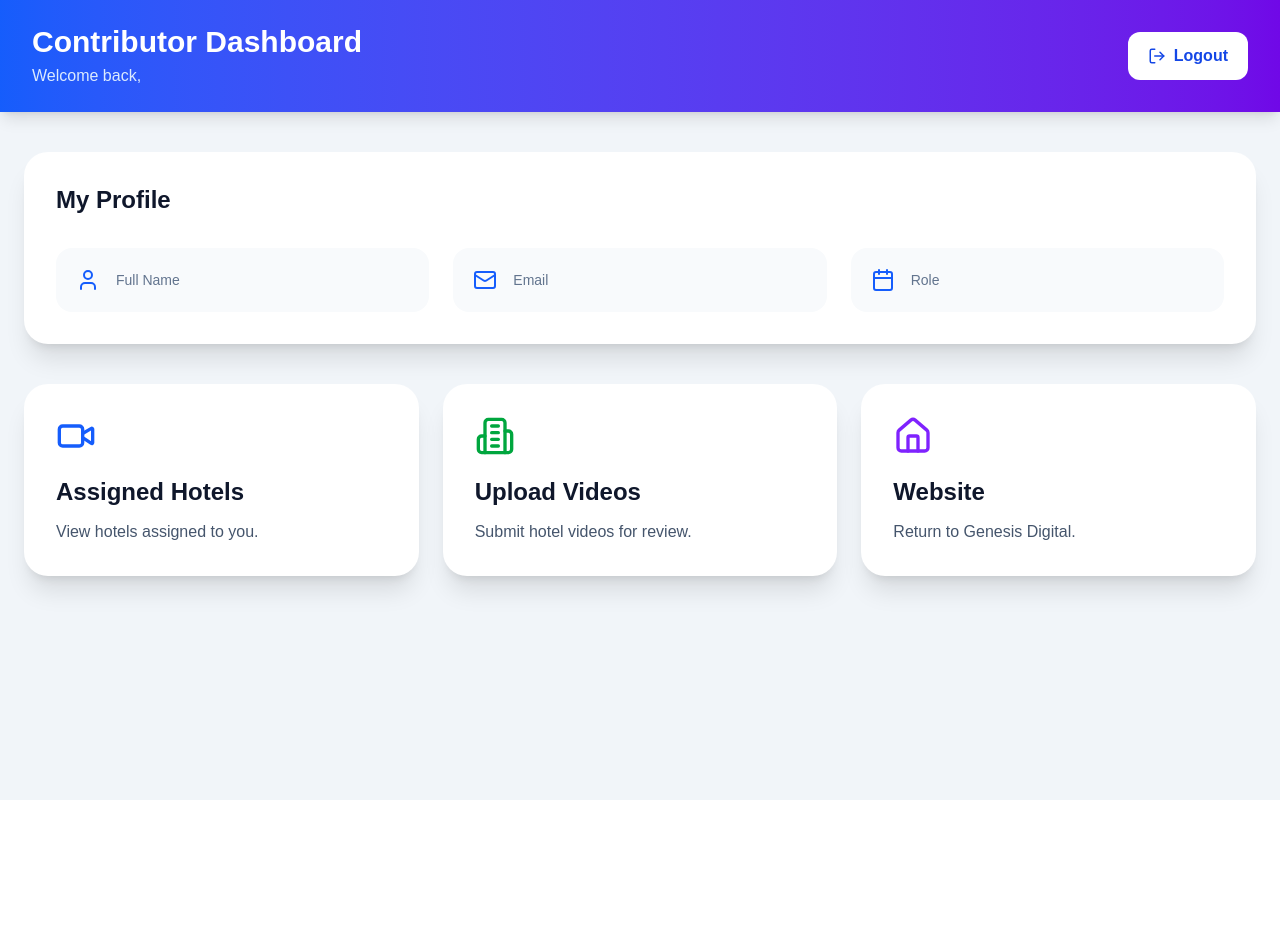
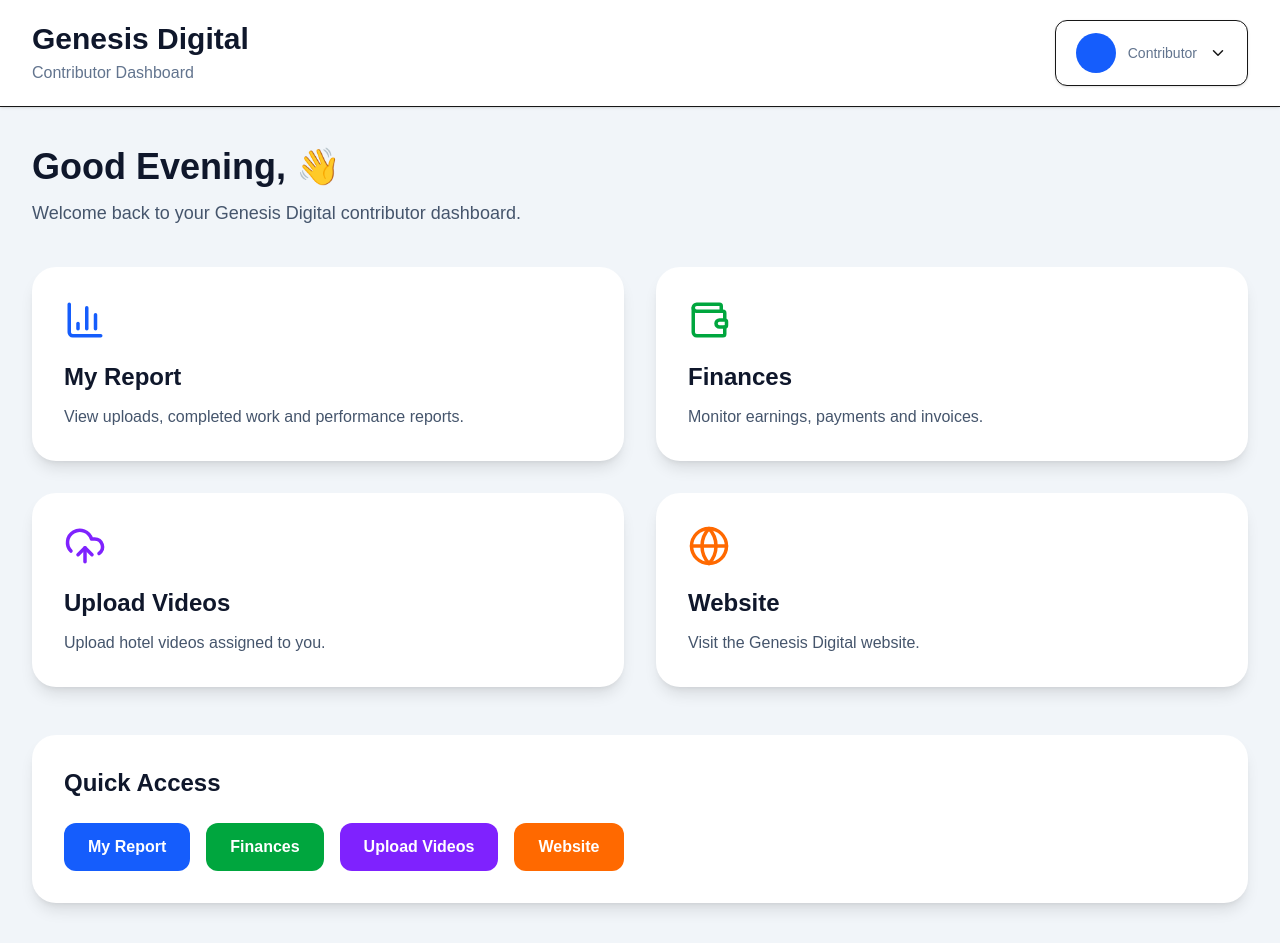
Before and after one commit to ezekielmose/genesis_website_proffesional, a Next.js app: page /contributor/dashboard in a window 1280 px wide. Before the commit the page ends 800 px from the top, so only its background shows below. Built offline with nearby package versions, Linux system fonts and the light colour scheme; no server answers; the database is empty; sample sign-in values are in the browser's storage.

Commit message:
Update page.tsx

```diff
--- a/app/contributor/dashboard/page.tsx
+++ b/app/contributor/dashboard/page.tsx
@@ -2,244 +2,454 @@
 
 import { useEffect, useState } from "react";
 import { useRouter } from "next/navigation";
-import Link from "next/link";
-
-import { auth, db } from "@/lib/firebase";
-
-import { onAuthStateChanged, signOut } from "firebase/auth";
-import { doc, getDoc } from "firebase/firestore";
 
 import {
+  doc,
+  getDoc,
+} from "firebase/firestore";
+
+import {
+  signOut,
+  onAuthStateChanged,
+} from "firebase/auth";
+
+import {
+  auth,
+  db,
+} from "@/lib/firebase";
+
+import {
+  Settings,
   User,
-  Mail,
-  Calendar,
+  BadgeCheck,
   LogOut,
-  Home,
-  Video,
-  Building2,
+  ChevronDown,
+  BarChart3,
+  Wallet,
+  UploadCloud,
+  Globe,
 } from "lucide-react";
 
-export default function ContributorDashboard() {
+import { motion } from "framer-motion";
+
+export default function Dashboard() {
+
   const router = useRouter();
 
   const [loading, setLoading] = useState(true);
-  const [userData, setUserData] = useState<any>(null);
+
+  const [firstName, setFirstName] = useState("");
+
+  const [role, setRole] = useState("Contributor");
+
+  const [menuOpen, setMenuOpen] = useState(false);
+
+  const [greeting, setGreeting] = useState("");
 
   useEffect(() => {
+
+    const hour = new Date().getHours();
+
+    if (hour < 12) {
+
+      setGreeting("Good Morning");
+
+    } else if (hour < 17) {
+
+      setGreeting("Good Afternoon");
+
+    } else {
+
+      setGreeting("Good Evening");
+
+    }
+
+  }, []);
+
+  useEffect(() => {
+
     const unsubscribe = onAuthStateChanged(auth, async (user) => {
+
       if (!user) {
+
         router.push("/contributor/login");
+
         return;
+
       }
 
       try {
+
         const docRef = doc(db, "contributors", user.uid);
+
         const docSnap = await getDoc(docRef);
 
         if (docSnap.exists()) {
-          setUserData(docSnap.data());
+
+          const data = docSnap.data();
+
+          setFirstName(data.firstName || "Contributor");
+
+          setRole(data.role || "Contributor");
+
         }
 
-        setLoading(false);
       } catch (error) {
-        console.error(error);
-        setLoading(false);
+
+        console.log(error);
+
       }
+
+      setLoading(false);
+
     });
 
     return () => unsubscribe();
+
   }, [router]);
 
   async function handleLogout() {
+
     await signOut(auth);
+
     router.push("/contributor/login");
+
   }
 
   if (loading) {
+
     return (
+
       <main className="flex min-h-screen items-center justify-center bg-slate-100">
-        <h2 className="text-2xl font-bold text-slate-700">
+
+        <div className="text-lg font-semibold">
+
           Loading Dashboard...
-        </h2>
+
+        </div>
+
       </main>
+
     );
+
   }
 
+
   return (
+
     <main className="min-h-screen bg-slate-100">
 
       {/* Header */}
 
-      <header className="bg-gradient-to-r from-blue-600 to-violet-700 px-8 py-6 text-white shadow-lg">
+      <header className="sticky top-0 z-40 border-b bg-white shadow-sm">
 
-        <div className="mx-auto flex max-w-7xl items-center justify-between">
+        <div className="mx-auto flex max-w-7xl items-center justify-between px-8 py-5">
 
           <div>
 
-            <h1 className="text-3xl font-black">
-              Contributor Dashboard
+            <h1 className="text-3xl font-black text-slate-900">
+
+              Genesis Digital
+
             </h1>
 
-            <p className="mt-1 text-blue-100">
-              Welcome back,
-              <span className="font-semibold">
-                {" "}
-                {userData?.fullName}
-              </span>
+            <p className="mt-1 text-slate-500">
+
+              Contributor Dashboard
+
             </p>
 
           </div>
 
-          <button
-            onClick={handleLogout}
-            className="flex items-center gap-2 rounded-xl bg-white px-5 py-3 font-semibold text-blue-700 hover:bg-blue-50"
-          >
-            <LogOut size={18} />
-            Logout
-          </button>
+          {/* Profile */}
+
+          <div className="relative">
+
+            <button
+
+              onClick={() => setMenuOpen(!menuOpen)}
+
+              className="flex items-center gap-3 rounded-xl border bg-white px-5 py-3 shadow transition hover:bg-slate-50"
+
+            >
+
+              <div className="flex h-10 w-10 items-center justify-center rounded-full bg-blue-600 font-bold text-white">
+
+                {firstName.charAt(0).toUpperCase()}
+
+              </div>
+
+              <div className="text-left">
+
+                <p className="font-semibold text-slate-900">
+
+                  {firstName}
+
+                </p>
+
+                <p className="text-sm text-slate-500">
+
+                  {role}
+
+                </p>
+
+              </div>
+
+              <ChevronDown
+                size={18}
+                className={`transition ${
+                  menuOpen ? "rotate-180" : ""
+                }`}
+              />
+
+            </button>
+
+            {/* Dropdown */}
+
+            {menuOpen && (
+
+              <motion.div
+
+                initial={{ opacity: 0, y: -10 }}
+
+                animate={{ opacity: 1, y: 0 }}
+
+                className="absolute right-0 mt-3 w-64 overflow-hidden rounded-2xl border bg-white shadow-2xl"
+
+              >
+
+                <button className="flex w-full items-center gap-3 px-6 py-4 text-left hover:bg-slate-100">
+
+                  <Settings size={18} />
+
+                  Settings
+
+                </button>
+
+                <button className="flex w-full items-center gap-3 px-6 py-4 text-left hover:bg-slate-100">
+
+                  <User size={18} />
+
+                  My Profile
+
+                </button>
+
+                <div className="flex items-center gap-3 border-t px-6 py-4">
+
+                  <BadgeCheck size={18} />
+
+                  <div>
+
+                    <p className="text-sm text-slate-500">
+
+                      Role
+
+                    </p>
+
+                    <p className="font-semibold">
+
+                      {role}
+
+                    </p>
+
+                  </div>
+
+                </div>
+
+                <button
+
+                  onClick={handleLogout}
+
+                  className="flex w-full items-center gap-3 border-t px-6 py-4 text-left text-red-600 hover:bg-red-50"
+
+                >
+
+                  <LogOut size={18} />
+
+                  Logout
+
+                </button>
+
+              </motion.div>
+
+            )}
+
+          </div>
 
         </div>
 
       </header>
 
-      <div className="mx-auto max-w-7xl px-6 py-10">
+      {/* Content */}
 
-        {/* Profile Card */}
+      <div className="mx-auto max-w-7xl px-8 py-10">
 
-        <div className="rounded-3xl bg-white p-8 shadow-xl">
+        <div className="mb-10">
 
-          <h2 className="mb-8 text-2xl font-bold text-slate-900">
-            My Profile
+          <h2 className="text-4xl font-black text-slate-900">
+
+            {greeting}, {firstName} 👋
+
           </h2>
 
-          <div className="grid gap-6 md:grid-cols-3">
+          <p className="mt-3 text-lg text-slate-600">
 
-            <div className="flex items-center gap-4 rounded-2xl bg-slate-50 p-5">
+            Welcome back to your Genesis Digital contributor dashboard.
 
-              <User className="text-blue-600" />
-
-              <div>
-
-                <p className="text-sm text-slate-500">
-                  Full Name
-                </p>
-
-                <p className="font-semibold text-slate-900">
-                  {userData?.fullName}
-                </p>
-
-              </div>
-
-            </div>
-
-            <div className="flex items-center gap-4 rounded-2xl bg-slate-50 p-5">
-
-              <Mail className="text-blue-600" />
-
-              <div>
-
-                <p className="text-sm text-slate-500">
-                  Email
-                </p>
-
-                <p className="font-semibold text-slate-900">
-                  {userData?.email}
-                </p>
-
-              </div>
-
-            </div>
-
-            <div className="flex items-center gap-4 rounded-2xl bg-slate-50 p-5">
-
-              <Calendar className="text-blue-600" />
-
-              <div>
-
-                <p className="text-sm text-slate-500">
-                  Role
-                </p>
-
-                <p className="font-semibold text-slate-900">
-                  {userData?.role}
-                </p>
-
-              </div>
-
-            </div>
-
-          </div>
+          </p>
 
         </div>
 
-        {/* Quick Actions */}
+        {/* Dashboard Cards */}
 
-        <div className="mt-10 grid gap-6 md:grid-cols-3">
+        <div className="grid gap-8 md:grid-cols-2">
 
-          <Link
-            href="#"
-            className="rounded-3xl bg-white p-8 shadow-xl transition hover:-translate-y-1"
+          <motion.div
+
+            whileHover={{ y: -8 }}
+
+            className="rounded-3xl bg-white p-8 shadow-lg transition"
+
           >
 
-            <Video
-              className="mb-5 text-blue-600"
-              size={40}
-            />
+            <BarChart3 className="mb-5 text-blue-600" size={42} />
 
             <h3 className="text-2xl font-bold text-slate-900">
-              Assigned Hotels
+
+              My Report
+
             </h3>
 
             <p className="mt-3 text-slate-600">
-              View hotels assigned to you.
+
+              View uploads, completed work and performance reports.
+
             </p>
 
-          </Link>
+          </motion.div>
 
-          <Link
-            href="#"
-            className="rounded-3xl bg-white p-8 shadow-xl transition hover:-translate-y-1"
+          <motion.div
+
+            whileHover={{ y: -8 }}
+
+            className="rounded-3xl bg-white p-8 shadow-lg transition"
+
           >
 
-            <Building2
-              className="mb-5 text-green-600"
-              size={40}
-            />
+            <Wallet className="mb-5 text-green-600" size={42} />
 
             <h3 className="text-2xl font-bold text-slate-900">
-              Upload Videos
+
+              Finances
+
             </h3>
 
             <p className="mt-3 text-slate-600">
-              Submit hotel videos for review.
+
+              Monitor earnings, payments and invoices.
+
             </p>
 
-          </Link>
+          </motion.div>
 
-          <Link
-            href="/"
-            className="rounded-3xl bg-white p-8 shadow-xl transition hover:-translate-y-1"
+          <motion.div
+
+            whileHover={{ y: -8 }}
+
+            className="rounded-3xl bg-white p-8 shadow-lg transition"
+
           >
 
-            <Home
-              className="mb-5 text-violet-600"
-              size={40}
-            />
+            <UploadCloud className="mb-5 text-violet-600" size={42} />
 
             <h3 className="text-2xl font-bold text-slate-900">
-              Website
+
+              Upload Videos
+
             </h3>
 
             <p className="mt-3 text-slate-600">
-              Return to Genesis Digital.
+
+              Upload hotel videos assigned to you.
+
             </p>
 
-          </Link>
+          </motion.div>
+
+          <motion.div
+
+            whileHover={{ y: -8 }}
+
+            className="rounded-3xl bg-white p-8 shadow-lg transition"
+
+          >
+
+            <Globe className="mb-5 text-orange-500" size={42} />
+
+            <h3 className="text-2xl font-bold text-slate-900">
+
+              Website
+
+            </h3>
+
+            <p className="mt-3 text-slate-600">
+
+              Visit the Genesis Digital website.
+
+            </p>
+
+          </motion.div>
+
+        </div>
+
+
+              {/* Quick Navigation */}
+
+        <div className="mt-12 rounded-3xl bg-white p-8 shadow-lg">
+
+          <h2 className="mb-6 text-2xl font-bold text-slate-900">
+
+            Quick Access
+
+          </h2>
+
+          <div className="flex flex-wrap gap-4">
+
+            <button
+              className="rounded-xl bg-blue-600 px-6 py-3 font-semibold text-white transition hover:bg-blue-700"
+            >
+              My Report
+            </button>
+
+            <button
+              className="rounded-xl bg-green-600 px-6 py-3 font-semibold text-white transition hover:bg-green-700"
+            >
+              Finances
+            </button>
+
+            <button
+              className="rounded-xl bg-violet-600 px-6 py-3 font-semibold text-white transition hover:bg-violet-700"
+            >
+              Upload Videos
+            </button>
+
+            <a
+              href="/"
+              target="_blank"
+              rel="noopener noreferrer"
+              className="rounded-xl bg-orange-500 px-6 py-3 font-semibold text-white transition hover:bg-orange-600"
+            >
+              Website
+            </a>
+
+          </div>
 
         </div>
 
       </div>
 
     </main>
+
   );
+
 }
```
